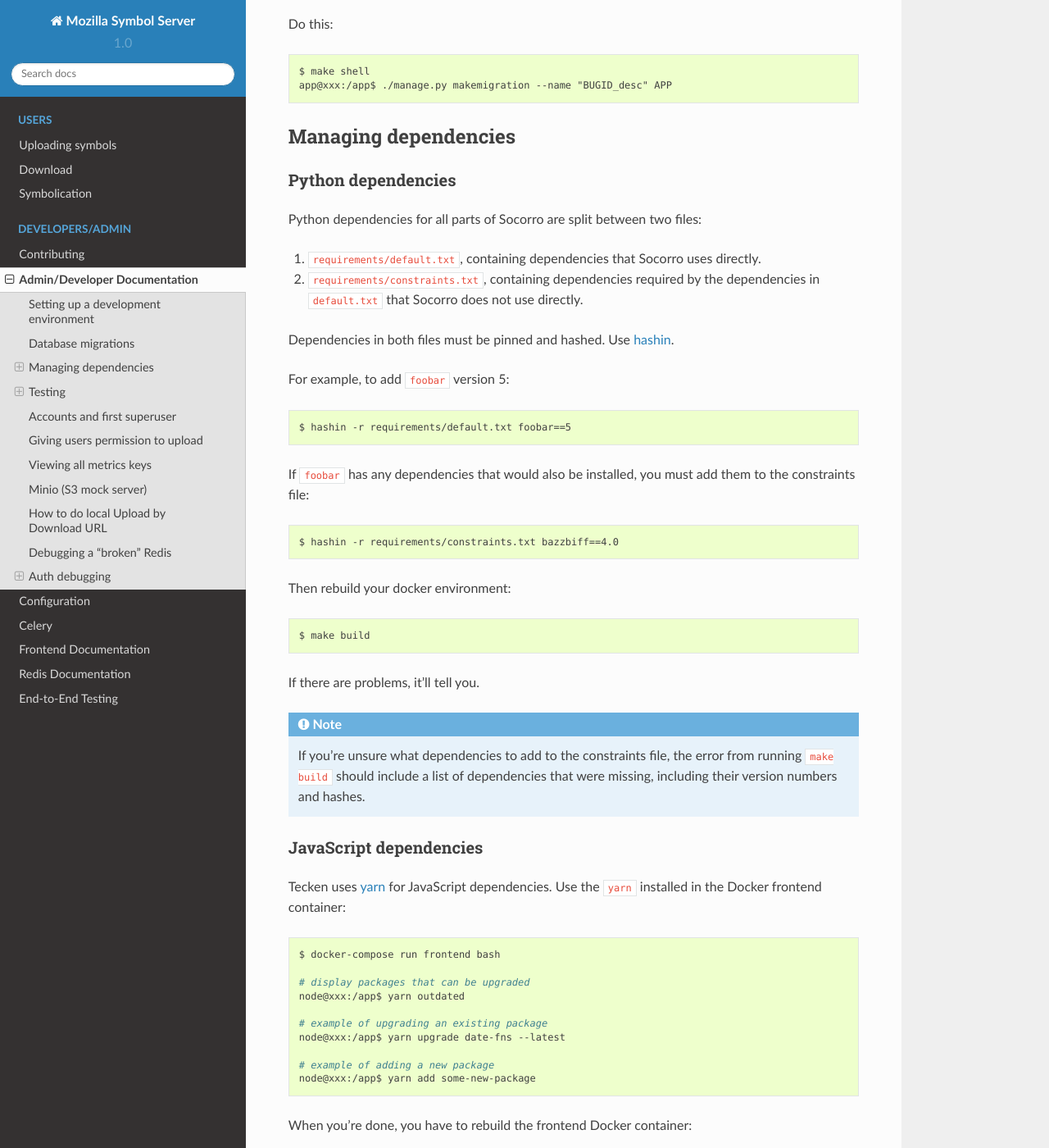
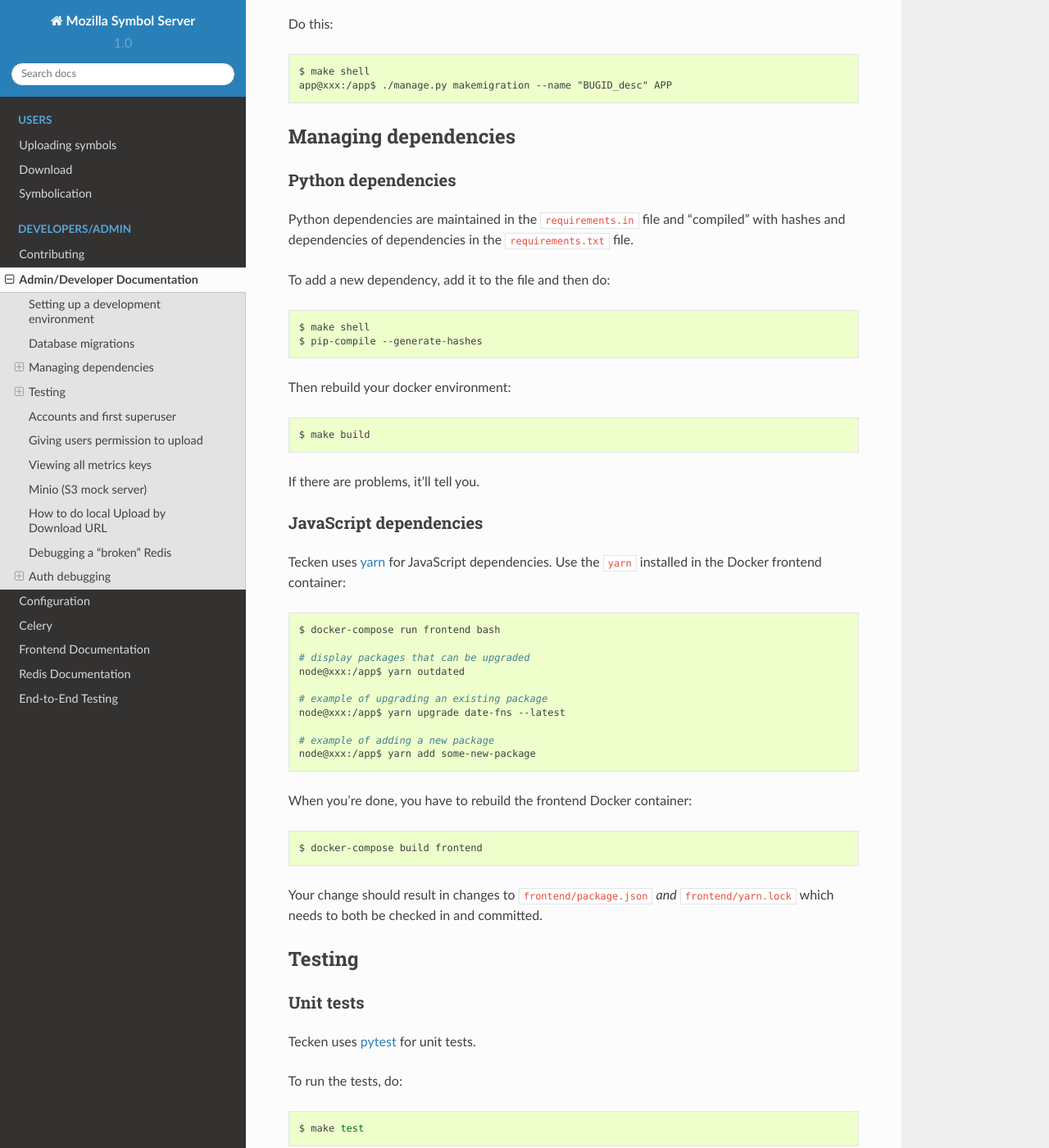
Before and after one commit to mozilla-services/tecken, a Sphinx documentation site: the page built from docs/dev.rst, in a window 1280 px wide and 1400 px high, scrolled down 1307 px. Shown: the whole window at 82% size. Built offline with Sphinx 7.4.7 and the Read the Docs theme 2.0.0, drawn with Linux system fonts in a browser that asks for light colours.

Commit message:
bug 1668518: switch to pip-compiled requirements.txt file

```diff
--- a/docs/dev.rst
+++ b/docs/dev.rst
@@ -57,36 +57,20 @@ Managing dependencies
 Python dependencies
 -------------------
 
-Python dependencies for all parts of Socorro are split between two files:
+Python dependencies are maintained in the ``requirements.in`` file and
+"compiled" with hashes and dependencies of dependencies in the
+``requirements.txt`` file.
 
-1. ``requirements/default.txt``, containing dependencies that Socorro uses
-   directly.
-2. ``requirements/constraints.txt``, containing dependencies required by the
-   dependencies in ``default.txt`` that Socorro does not use directly.
+To add a new dependency, add it to the file and then do::
 
-Dependencies in both files must be pinned and hashed. Use
-`hashin <https://pypi.python.org/pypi/hashin>`_.
-
-For example, to add ``foobar`` version 5::
-
-  $ hashin -r requirements/default.txt foobar==5
-
-If ``foobar`` has any dependencies that would also be installed, you must add
-them to the constraints file::
-
-  $ hashin -r requirements/constraints.txt bazzbiff==4.0
+   $ make shell
+   $ pip-compile --generate-hashes
 
 Then rebuild your docker environment::
 
   $ make build
 
 If there are problems, it'll tell you.
-
-.. Note::
-
-   If you're unsure what dependencies to add to the constraints file, the error
-   from running ``make build`` should include a list of dependencies that were
-   missing, including their version numbers and hashes.
 
 
 JavaScript dependencies
--- a/readthedocs.yml
+++ b/readthedocs.yml
@@ -1,3 +1,3 @@
 python:
-  version: 3.5
-requirements_file: requirements/docs.txt
+  version: 3.8
+requirements_file: requirements.txt
```
Also changed, not shown: requirements.txt (added, +537 -0 lines), 6 other files.
